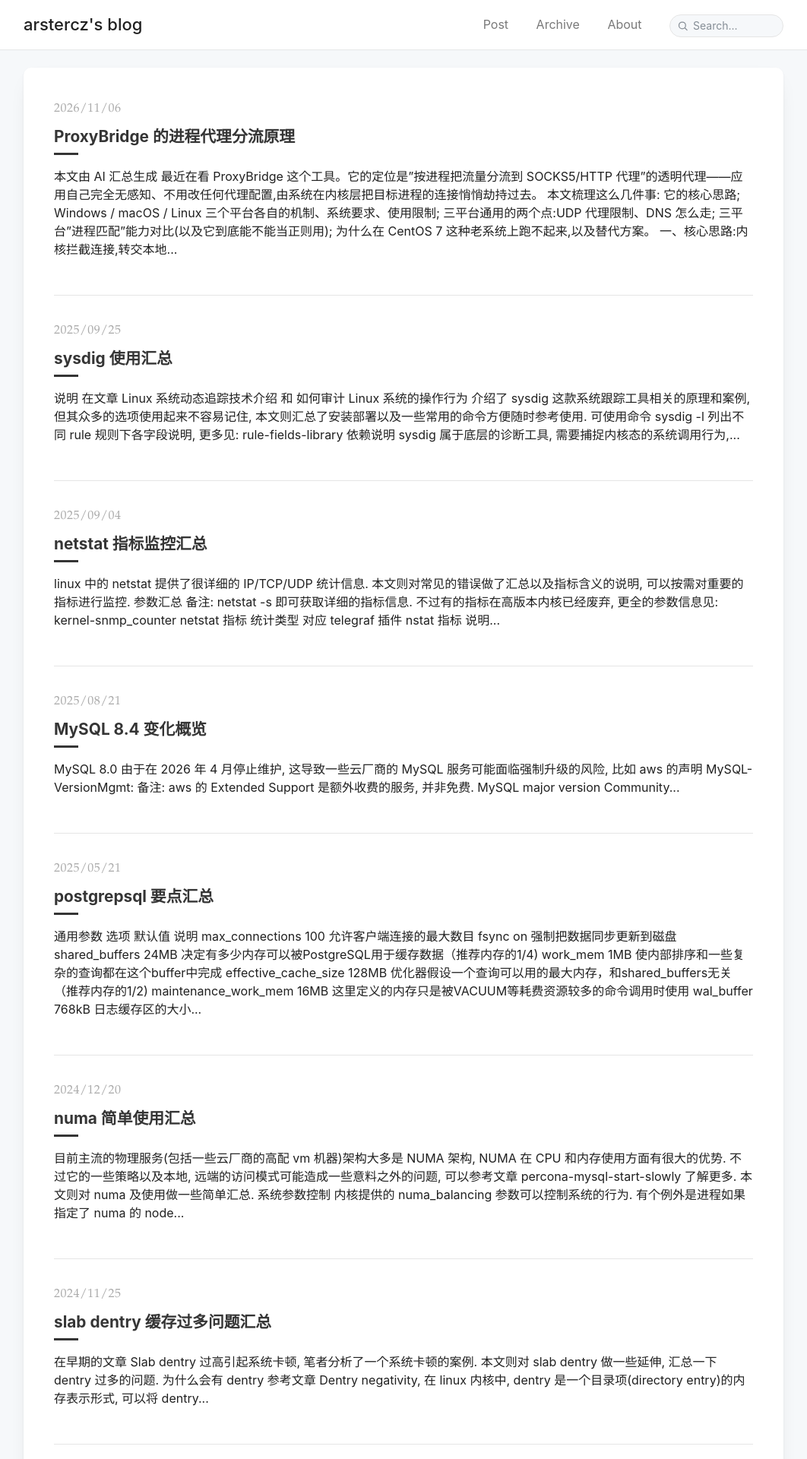
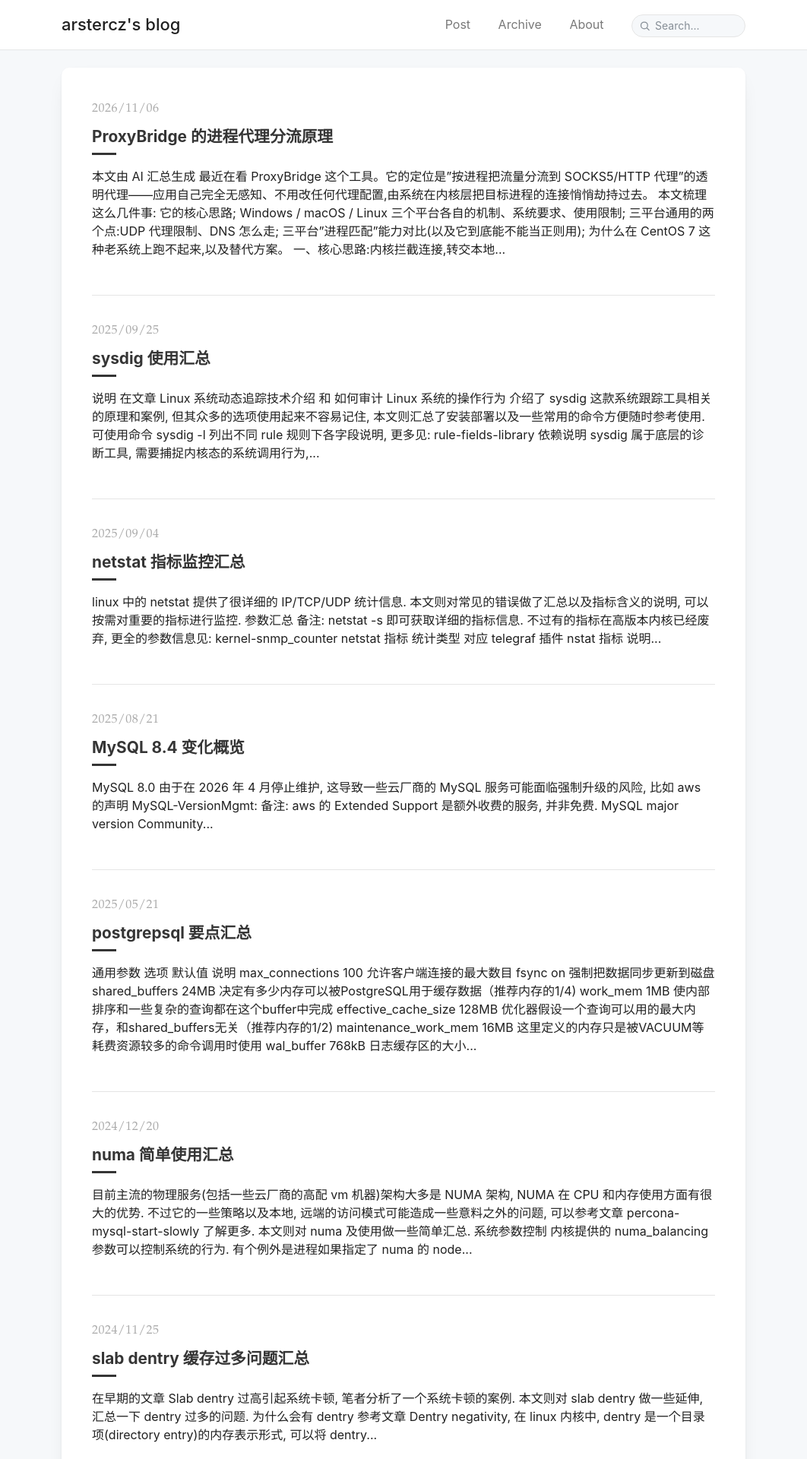
Before and after one commit to arstercz/arstercz.github.io, a Jekyll site: the page built from index.html, in a window 1280 px wide. Shown: the top 1920 px of the page at 76% size, without its empty margins (109-1171 px from the left). Built offline with Jekyll 4.4.1, drawn with Linux system fonts in a browser that asks for light colours; the list of posts is cut into pages by our own code; comment, search, counter and statistics services are not loaded.

Commit message:
layout: settle content width at max 900px / 82%
A popular, readable middle ground between the old 800px and 1000px.

Co-Authored-By: Claude <noreply@anthropic.com>

```diff
--- a/_sass/tale/_layout.scss
+++ b/_sass/tale/_layout.scss
@@ -9,8 +9,8 @@ footer,
 .nav-container {
   display: block;
   margin: 0 auto;
-  max-width: 1000px;
-  width: 86%;
+  max-width: 900px;
+  width: 82%;
 }
 
 // Chirpy-style card: white rounded panel floating on the grey page.
```
